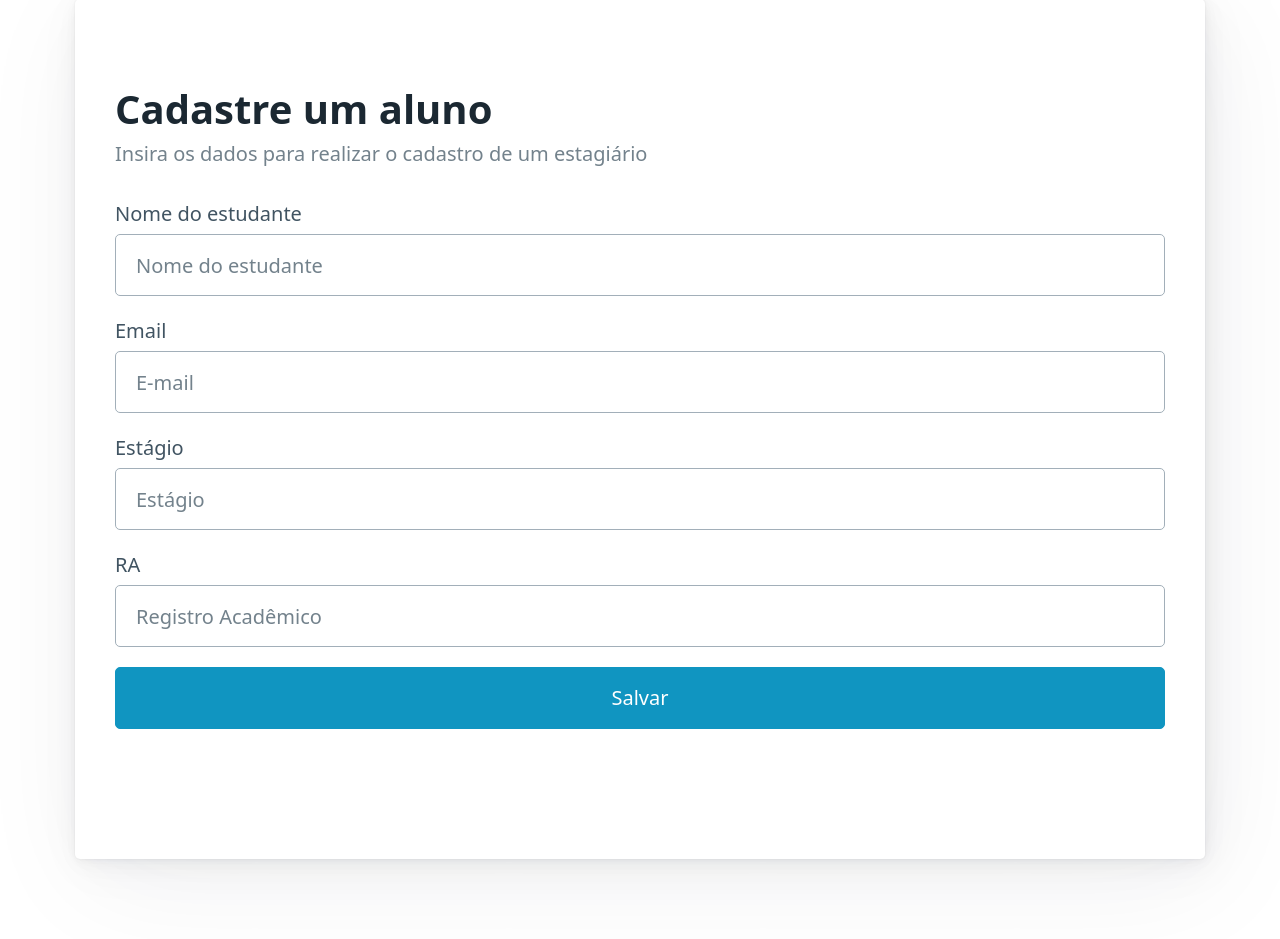
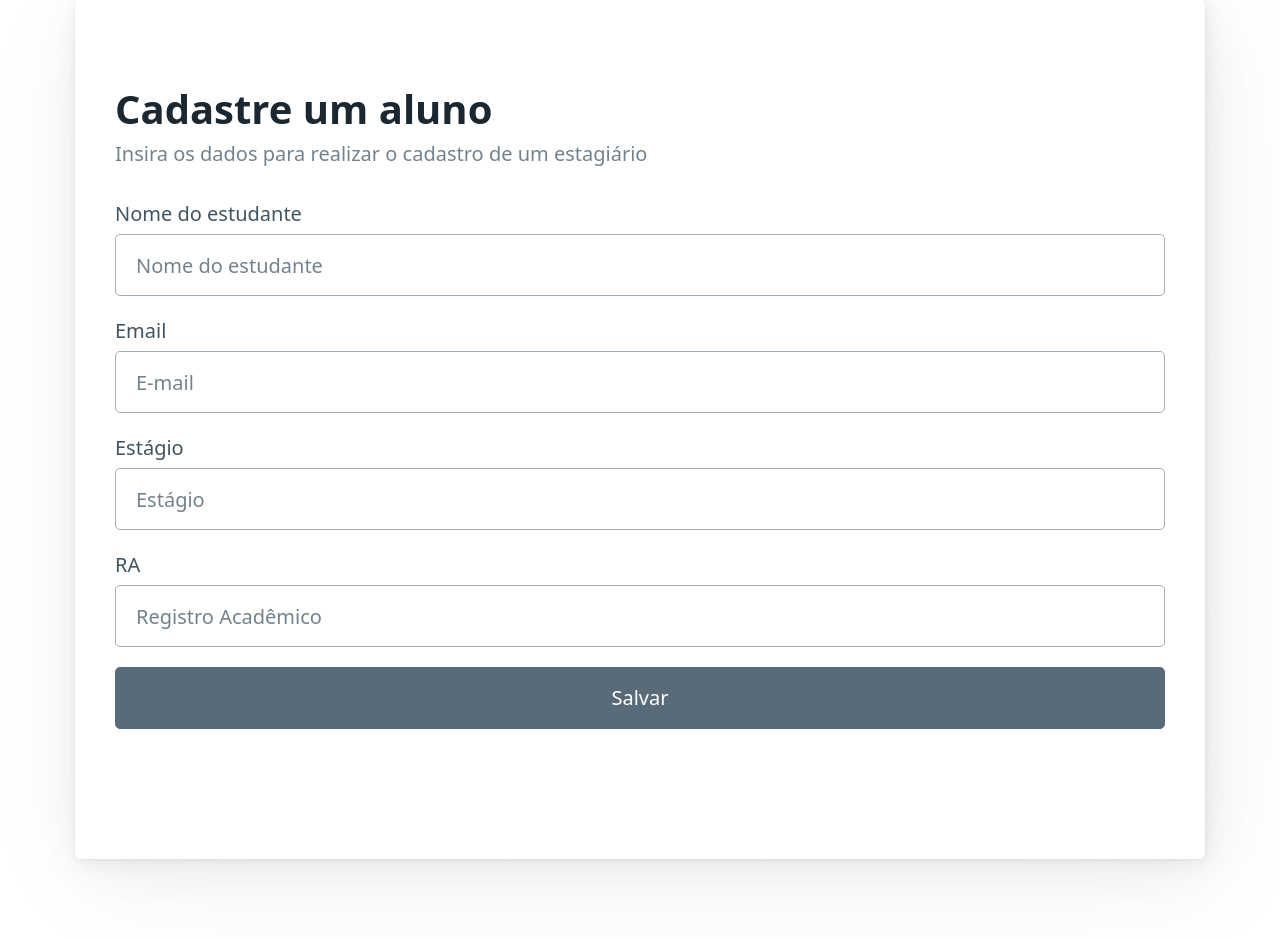
Before and after one commit to renan-augusto/piTeste, a Flask app: page /registration in a window 1280 px wide. Shown: the part 153-1092 px from the top of the page. Run offline with Flask 3, Linux system fonts and the light colour scheme; the visitor is signed in with stand-in values (Sample User, id 1); some libraries are stand-ins or nearby versions.

Commit message:
construction(registro) adequacao do front end

```diff
--- a/templates/register-student.html
+++ b/templates/register-student.html
@@ -26,14 +26,20 @@
                         {{ form.student_discipline.label(class = "form-control-label") }}
                         {{ form.student_discipline(class="form-control form-control-lg", placeholder="Estágio") }}
                     </div>
-
+                    <!-- <div>
+                        <select>
+                            <label>Estágio</label>
+                            <option value="" disabled selected>Select</option>
+                            <option>…</option>
+                        </select>
+                    </div> -->
                     <div class="form-group">
                         {{ form.student_academic_id.label(class="form-control-label") }}
                         {{ form.student_academic_id(class="form-control form-control-lg", placeholder="Registro Acadêmico") }}
                     </div>
 
                     <div class="form-group buttons">
-                        {{ form.save(class="btn btn-primary") }}
+                        {{ form.save(class="secondary") }}
                     </div>
                 </fieldset>
             </form>
```
